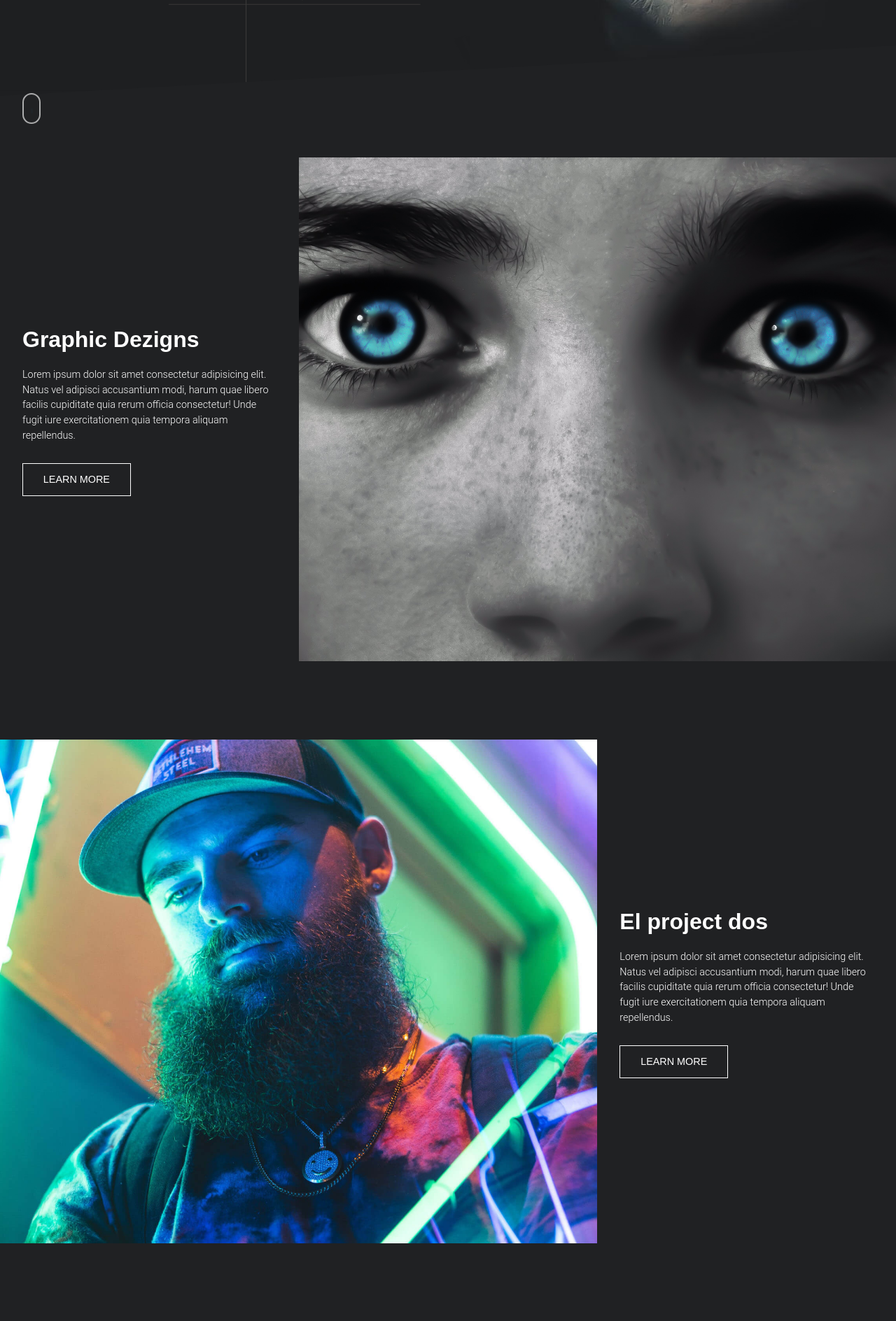
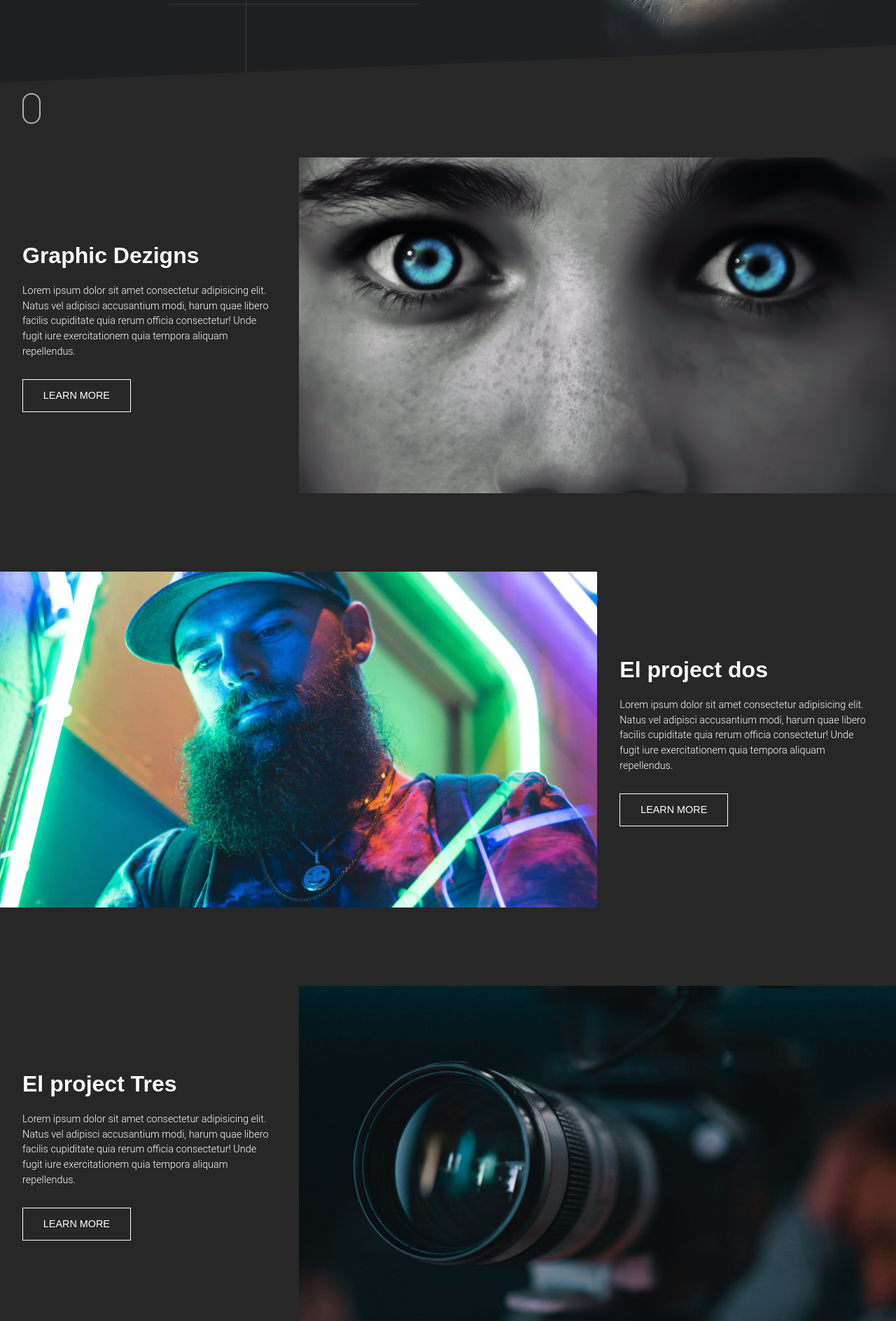
Before and after one commit to Emmanuel787/emWebz__Portfolio, a PHP site: page / in a window 1280 px wide. Shown: the part 575-2463 px from the top of the page at 70% size. Run offline with PHP 8.4, Linux system fonts and the light colour scheme; some libraries are stand-ins or nearby versions; some web fonts are replaced.

Commit message:
initial commit

```diff
--- a/sass/pages/home-html/_home-layout.scss
+++ b/sass/pages/home-html/_home-layout.scss
@@ -28,12 +28,20 @@
   }
 }
 
+//who-we-are
+.who-we-are-section{
+  @include col(4/4); margin-right: 0;
+  clip-path: polygon(0 2%, 100% 0, 100% 100%, 0 97%);
+  height: 45em;
+  background: $white;
+}
+
 //el-first-section-sl
 .portfolio-section{
   @include col(4/4); margin-right: 0;
   clip-path: polygon(0 2%, 100% 0, 100% 100%, 0 97%);
   padding: 10em 0 7em 0;
-  background: #202123;
+  background: #272727;
   overflow: hidden;
   margin-top: 0;
   @include responsive(phone){
--- a/sass/pages/home-html/_projectz.scss
+++ b/sass/pages/home-html/_projectz.scss
@@ -11,7 +11,7 @@
     display: flex;
     align-items: center;
     justify-content: center;
-    min-height: 45em;
+    min-height: 30em;
     padding: 2em;
     @include responsive(tab-port){
       @include stack();
@@ -31,7 +31,7 @@
     @include span(2/3);
     background: url(/resources/img/hero/about.jpg) no-repeat center center;
     background-size: cover;
-    min-height: 45em;
+    min-height: 30em;
     position: relative;
     z-index: -1;
     @include responsive(tab-port){
@@ -54,7 +54,7 @@
     @include span(2/3);
     background: url(/resources/img/projectz/p2.jpg) no-repeat center center;
     background-size: cover;
-    min-height: 45em;
+    min-height: 30em;
     position: relative;
     z-index: -1;
     @include responsive(tab-port){
@@ -69,7 +69,7 @@
     display: flex;
     align-items: center;
     justify-content: center;
-    min-height: 45em;
+    min-height: 30em;
     padding: 2em;
     @include responsive(tab-port){
       @include stack();
@@ -97,7 +97,7 @@
     display: flex;
     align-items: center;
     justify-content: center;
-    min-height: 45em;
+    min-height: 30em;
     padding: 2em;
     @include responsive(tab-port){
       @include stack();
@@ -114,7 +114,7 @@
     @include span(2/3);
     background: url(/resources/img/projectz/p3.jpg) no-repeat center center;
     background-size: cover;
-    min-height: 45em;
+    min-height: 30em;
     position: relative;
     z-index: -1;
     @include responsive(tab-port){
@@ -137,7 +137,7 @@
     @include span(2/3);
     background: url(/resources/img/projectz/p4.jpg) no-repeat center center;
     background-size: cover;
-    min-height: 45em;
+    min-height: 30em;
     position: relative;
     z-index: -1;
     @include responsive(tab-port){
@@ -153,7 +153,7 @@
     display: flex;
     align-items: center;
     justify-content: center;
-    min-height: 45em;
+    min-height: 30em;
     padding: 2em;
     @include responsive(tab-port){
       @include stack();
--- a/views/home.html
+++ b/views/home.html
@@ -17,6 +17,7 @@
     <meta property="og:description" content="//add-description//">
     <meta property="og:url" content="//add-url//">
     <meta property="og:site_name" content="//add-name//">
+
     <meta name="twitter:title" content="//add-title//">
     <meta name="twitter:description" content="//add-description//">
     <meta name="twitter:site" content="//add-url//">
@@ -104,7 +105,7 @@
       <!-- hidden-menu:end -->
 
       <!-- preloader:start -->
-      <div class="intro-one">
+      <!-- <div class="intro-one">
         <svg class="svg-light" version="1.1" id="L9" xmlns="http://www.w3.org/2000/svg"
           xmlns:xlink="http://www.w3.org/1999/xlink" x="0px" y="0px" viewBox="0 0 100 100" enable-background="new 0 0 0 0"
           xml:space="preserve">
@@ -154,7 +155,7 @@
               begin="0.4s" dur="0.6s" repeatCount="indefinite" />
           </rect>
         </svg>
-      </div>
+      </div> -->
       <!-- preloader:end -->
 
       <!-- el-header:start -->
@@ -244,6 +245,10 @@
         </div>
       </section>
       <!-- el-hero-section:end -->
+
+      <!-- who-we-are:start -->
+      <!-- <section class="who-we-are-section"></section> -->
+      <!-- who-we-are:end -->
 
       <!-- first-section-second-layout-design:start -->
       <section class="portfolio-section efs-anim">
```
Also changed, not shown: dist/css/app.min.css, resources/img/horizontalScroll/img-five.jpeg (deleted), resources/img/horizontalScroll/img-four.jpeg (deleted), resources/img/horizontalScroll/img-one.jpeg (deleted), resources/img/horizontalScroll/img-three.jpeg (deleted), resources/img/horizontalScroll/img-two.jpeg (deleted), resources/img/me2.jpg (deleted), 2 other files.
